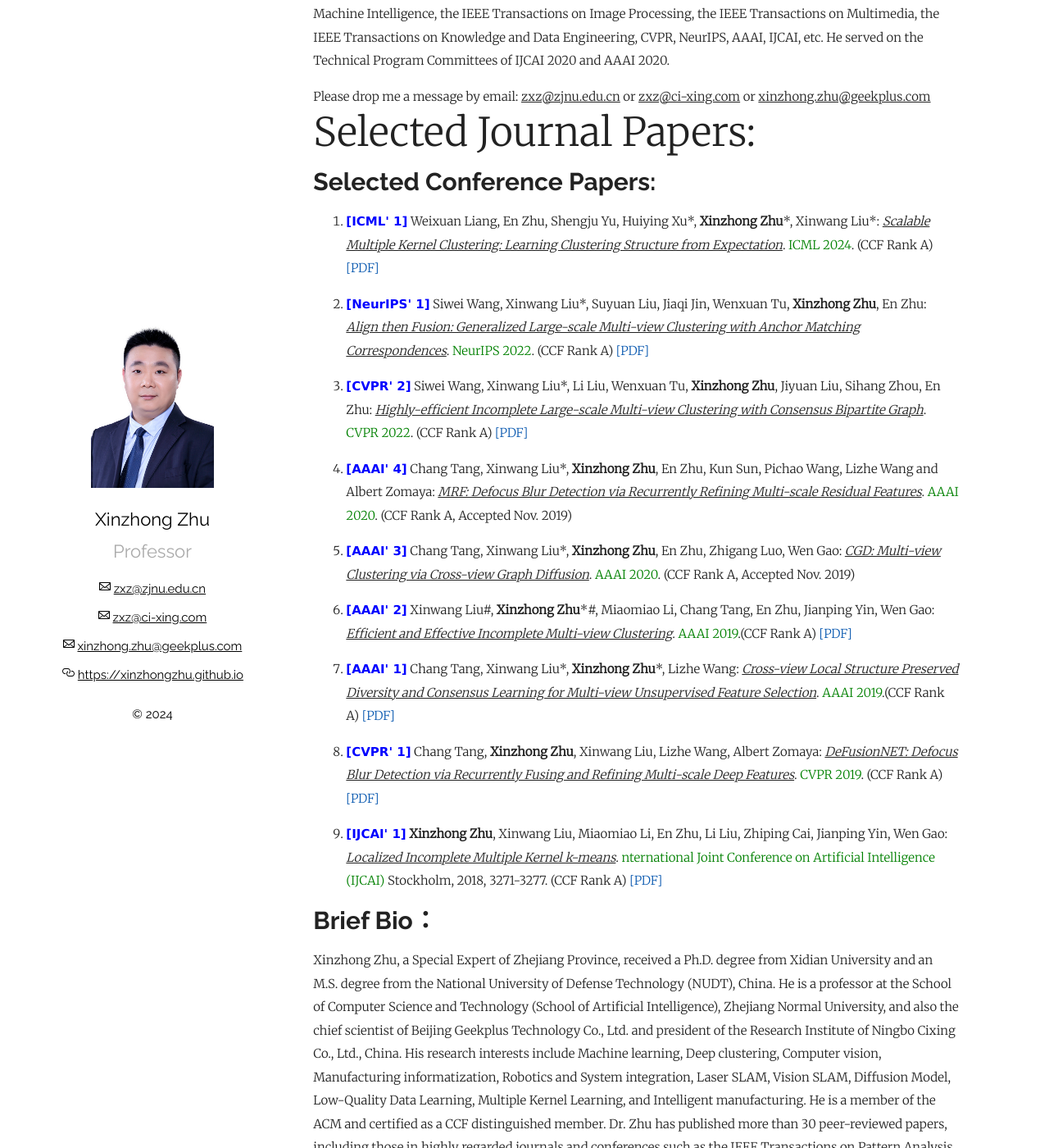
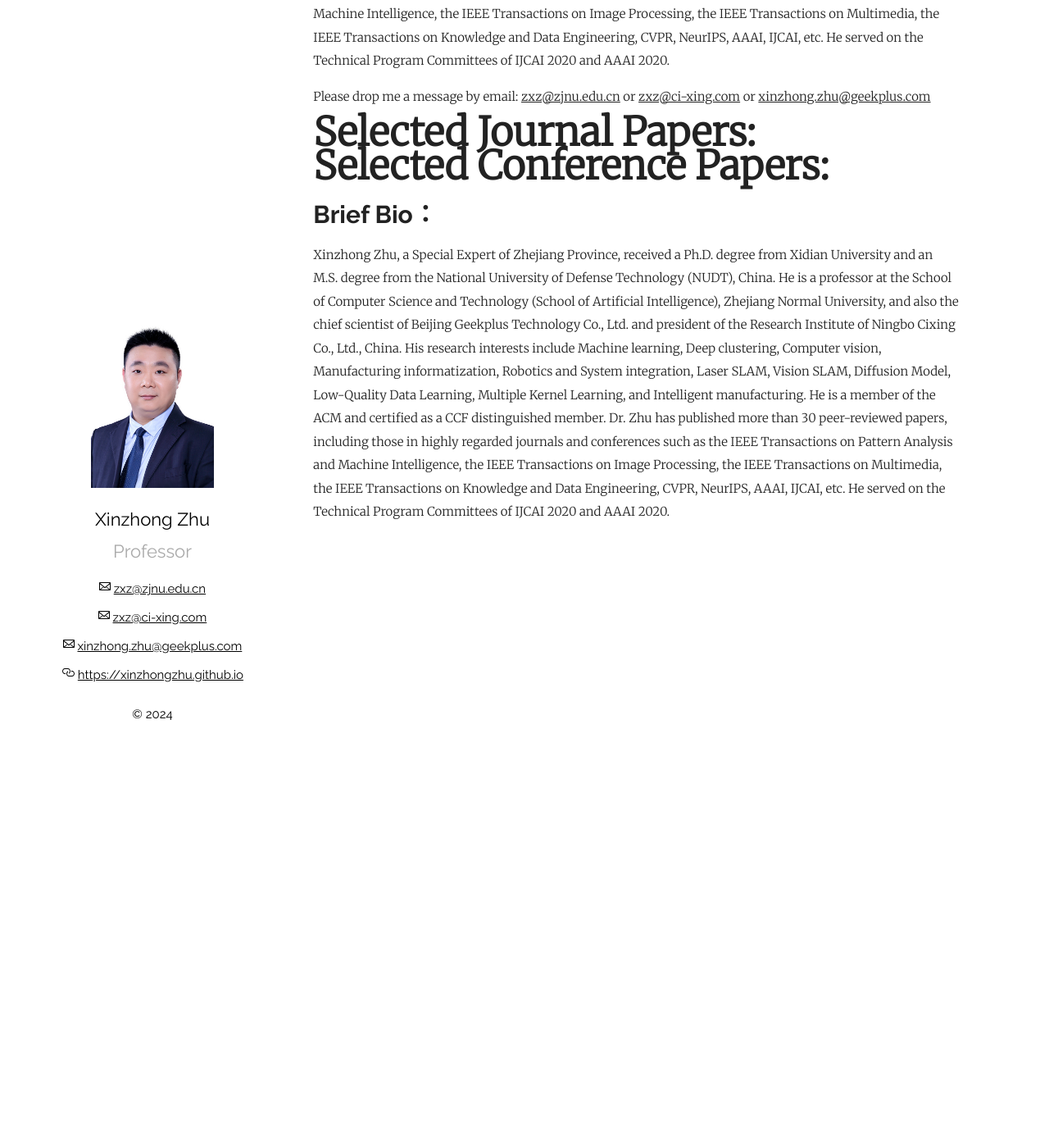
Before and after one commit to xinzhongzhu/xinzhongzhu.github.io, a Jekyll site: the page built from index.md, in a window 1280 px wide and 1400 px high, scrolled down 377 px. Shown: the whole window at 82% size. Built offline with Jekyll 4.4.1, drawn with Linux system fonts in a browser that asks for light colours; our own code applies the rules of GitHub Pages for plain Markdown files.

Commit message:
Update index.md

```diff
--- a/index.md
+++ b/index.md
@@ -12,11 +12,9 @@ Please drop me a message by email: <u>zxz@zjnu.edu.cn</u> or <u>zxz@ci-xing.com<
 
 
 <details>
-  <summary><font size="7">Selected Journal Papers:</font></summary>
+  <summary><font size="7"><b>Selected Journal Papers:</b></font></summary>
   <p>
-    <ol>
-
-
+  <ol>
 
  <p style="margin-top: 8px;"><li><font face="verdana" color="blue"><b>[Axioms' 3]</b></font> Mahvish Samar, <b>Xinzhong Zhu</b>*, Abdul Shakoor, Mawia Osman: <i><u>New Nonlinear Retarded Integral Inequalities and Their Applications to Nonlinear Retarded Integro-Differential Equations</u></i>. <font color="green">Axioms</font>: 13 (2024) 356. (SCI Q2) <a href = "https://xinzhongzhu.github.io/document/6-New%20Nonlinear%20Retarded%20Integral%20Inequalities%20and%20Their%20Applications%20to%20Nonlinear%20Retarded%20Integro-Differential%20Equations.pdf">[PDF]</a></li></p>
 
@@ -108,11 +106,10 @@ Please drop me a message by email: <u>zxz@zjnu.edu.cn</u> or <u>zxz@ci-xing.com<
 </details>
 
 
-
-
-# Selected Conference Papers:
-
-<ol>
+<details>
+  <summary><font size="7"><b>Selected Conference Papers:</b></font></summary>
+  <p>
+    <ol>
 
 <p style="margin-top: 8px;"><li><font face="verdana" color="blue"><b>[ICML' 1]</b></font> Weixuan Liang, En Zhu, Shengju Yu, Huiying Xu*, <b>Xinzhong Zhu</b>*, Xinwang Liu*: <i><u>Scalable Multiple Kernel Clustering: Learning Clustering Structure from Expectation</u></i>. <font color="green">ICML 2024</font>. (CCF Rank A) <a href = "https://xinzhongzhu.github.io/document/813_scalable_multiple_kernel_clust.pdf">[PDF]</a>  </li></p>
 
@@ -133,11 +130,11 @@ Please drop me a message by email: <u>zxz@zjnu.edu.cn</u> or <u>zxz@ci-xing.com<
 <p style="margin-top: 8px;"><li><font face="verdana" color="blue"><b>[IJCAI' 1]</b></font> <b>Xinzhong Zhu</b>, Xinwang Liu, Miaomiao Li, En Zhu, Li Liu, Zhiping Cai, Jianping Yin, Wen Gao: <i><u>Localized Incomplete Multiple Kernel k-means</u></i>. <font color="green">nternational Joint Conference on Artificial Intelligence (IJCAI)</font> Stockholm, 2018, 3271-3277. (CCF Rank A) <a href = "https://www.ijcai.org/proceedings/2018/0454.pdf">[PDF]</a></li></p>
 
 
+</ol>
+  </p>
+</details>
 
 
-
-
-</ol>
 
 
 
```
